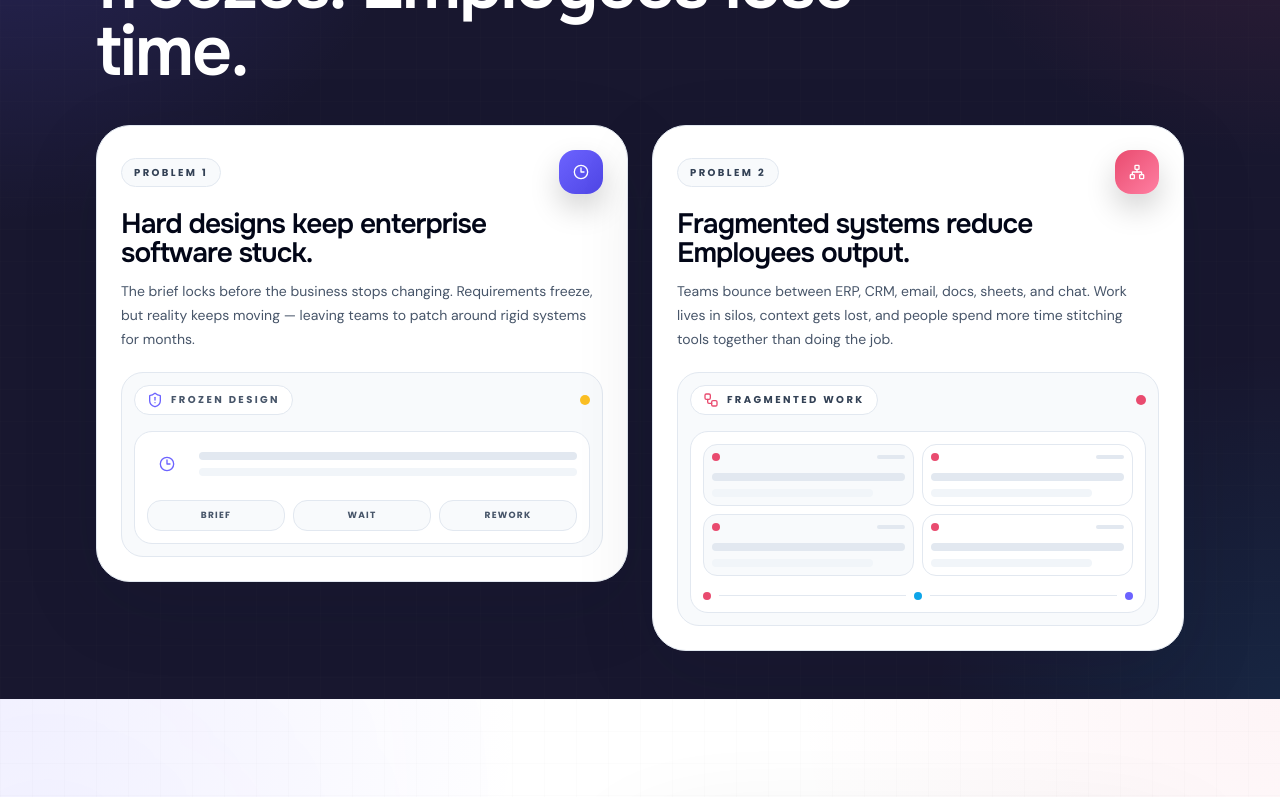
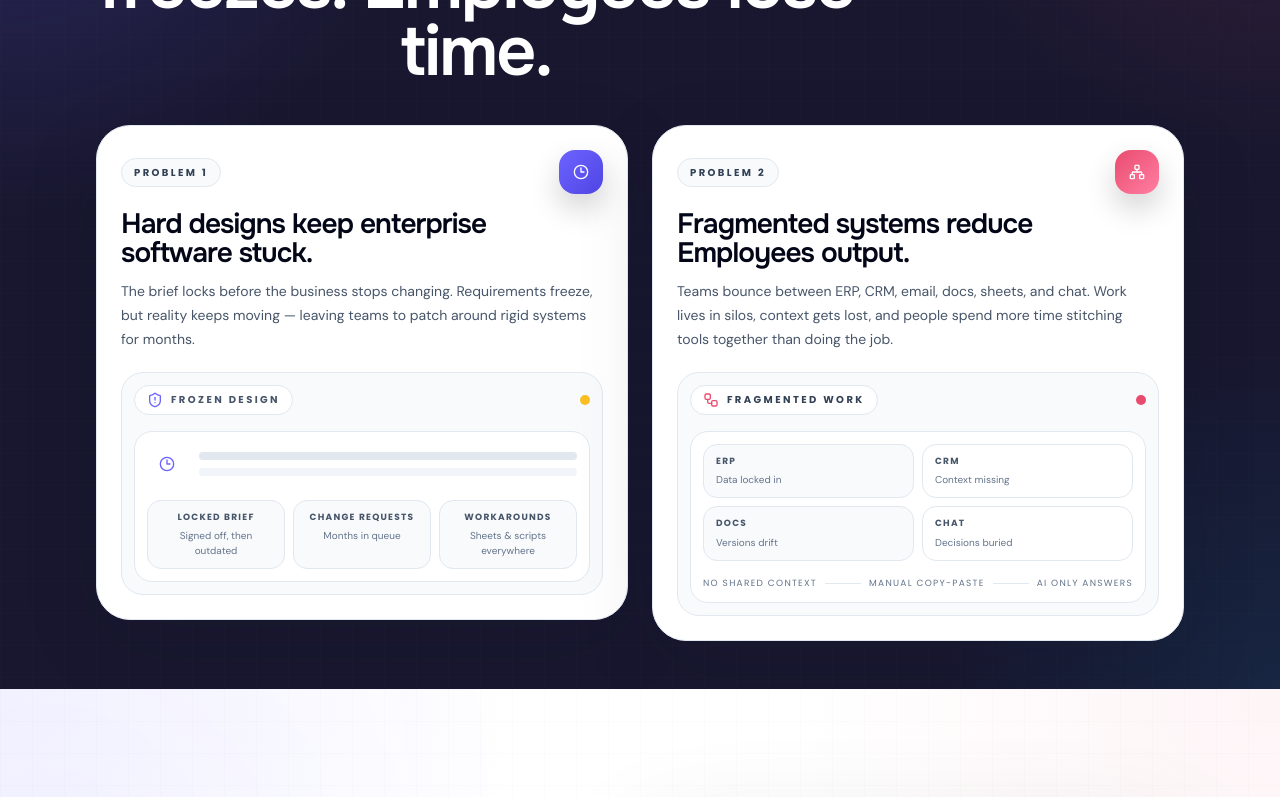
Before and after one commit to asadknow-hub/marketingwebsite, a Next.js app: page / in a window 1280 px wide. Shown: the part 1019-1816 px from the top of the page. Built offline with nearby package versions, Linux system fonts and the light colour scheme; a web font is replaced by a local one.

Commit message:
Center problem header and enrich card mini-sections

```diff
--- a/components/templates/finance-management-landing-page-finsyc/homepage-redesign/problem.tsx
+++ b/components/templates/finance-management-landing-page-finsyc/homepage-redesign/problem.tsx
@@ -61,9 +61,14 @@ function ProblemVisual({ scene }: { scene: ProblemItem["scene"] }) {
           </div>
 
           <div className="mt-4 grid grid-cols-3 gap-2">
-            {["brief", "wait", "rework"].map((label) => (
-              <div key={label} className="rounded-[14px] border border-slate-200 bg-slate-50 px-2 py-2 text-center font-poppins text-[9px] font-bold uppercase tracking-[0.14em] text-slate-600">
-                {label}
+            {[
+              { label: "Locked brief", desc: "Signed off, then outdated" },
+              { label: "Change requests", desc: "Months in queue" },
+              { label: "Workarounds", desc: "Sheets & scripts everywhere" },
+            ].map((item) => (
+              <div key={item.label} className="rounded-[14px] border border-slate-200 bg-slate-50 px-3 py-2.5 text-center">
+                <p className="font-poppins text-[9px] font-bold uppercase tracking-[0.14em] text-slate-600">{item.label}</p>
+                <p className="mt-1 font-['DM_Sans'] text-[10px] text-slate-500">{item.desc}</p>
               </div>
             ))}
           </div>
@@ -86,30 +91,31 @@ function ProblemVisual({ scene }: { scene: ProblemItem["scene"] }) {
 
       <div className="mt-4 rounded-[18px] border border-slate-200 bg-white p-3">
         <div className="grid grid-cols-2 gap-2">
-          {["ERP", "CRM", "Docs", "Chat"].map((label, index) => (
+          {[
+            { name: "ERP", pain: "Data locked in" },
+            { name: "CRM", pain: "Context missing" },
+            { name: "Docs", pain: "Versions drift" },
+            { name: "Chat", pain: "Decisions buried" },
+          ].map((item, index) => (
             <div
-              key={label}
+              key={item.name}
               className={
-                "rounded-[14px] border border-slate-200 px-2 py-2 " +
+                "rounded-[14px] border border-slate-200 px-3 py-2.5 " +
                 (index % 2 === 0 ? "bg-slate-50" : "bg-white")
               }
             >
-              <div className="flex items-center justify-between">
-                <span className="h-2 w-2 rounded-full bg-[#E94B6F]" />
-                <span className="h-1 w-7 rounded-full bg-slate-200" />
-              </div>
-              <div className="mt-3 h-2 rounded-full bg-slate-200" />
-              <div className="mt-2 h-2 w-10/12 rounded-full bg-slate-100" />
+              <p className="font-poppins text-[9px] font-bold uppercase tracking-[0.14em] text-slate-600">{item.name}</p>
+              <p className="mt-1 font-['DM_Sans'] text-[10px] text-slate-500">{item.pain}</p>
             </div>
           ))}
         </div>
 
-        <div className="mt-4 flex items-center gap-2">
-          <span className="h-2 w-2 rounded-full bg-[#E94B6F]" />
+        <div className="mt-4 flex items-center gap-2 text-slate-500">
+          <span className="font-poppins text-[9px] uppercase tracking-[0.14em]">No shared context</span>
           <div className="h-px flex-1 bg-slate-200" />
-          <span className="h-2 w-2 rounded-full bg-[#0EA5E9]" />
+          <span className="font-poppins text-[9px] uppercase tracking-[0.14em]">Manual copy-paste</span>
           <div className="h-px flex-1 bg-slate-200" />
-          <span className="h-2 w-2 rounded-full bg-[#6C63FF]" />
+          <span className="font-poppins text-[9px] uppercase tracking-[0.14em]">AI only answers</span>
         </div>
       </div>
     </div>
@@ -188,7 +194,7 @@ export default function ProblemRedesign() {
               whileInView={{ opacity: 1, y: 0 }}
               viewport={{ once: true }}
               transition={{ duration: 0.55, delay: 0.05, ease: 'easeOut' as const }}
-              className='mt-5 max-w-[760px] font-onest text-[40px] font-semibold leading-[0.96] tracking-[-1.8px] text-white sm:text-[58px] lg:text-[70px]'
+              className='mt-5 max-w-[760px] font-onest text-[40px] font-semibold leading-[0.96] tracking-[-1.8px] text-white sm:text-[58px] lg:text-[70px] text-center'
             >
               Enterprise software freezes. Employees lose time.
             </motion.h2>
```
